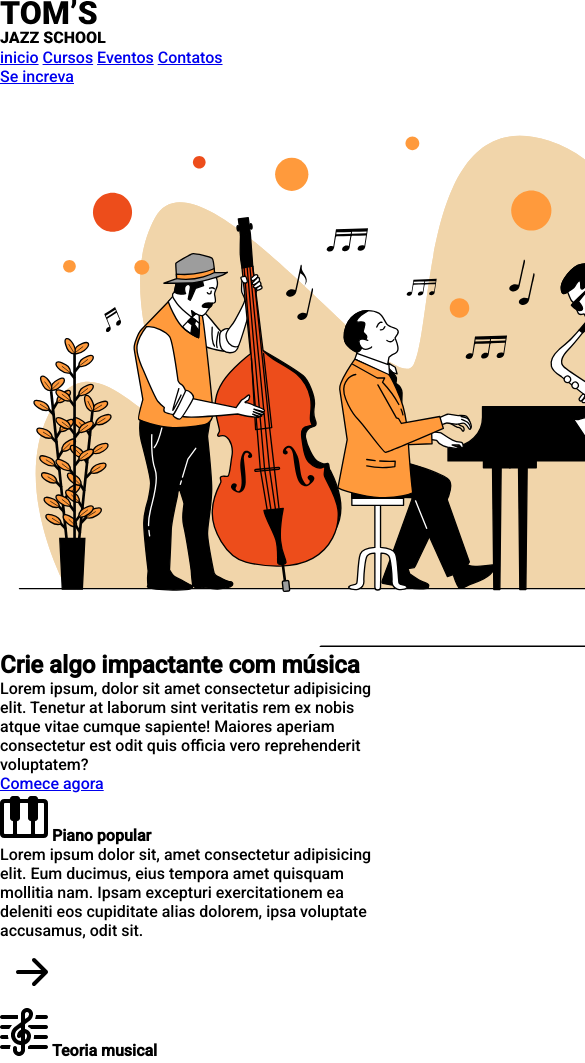
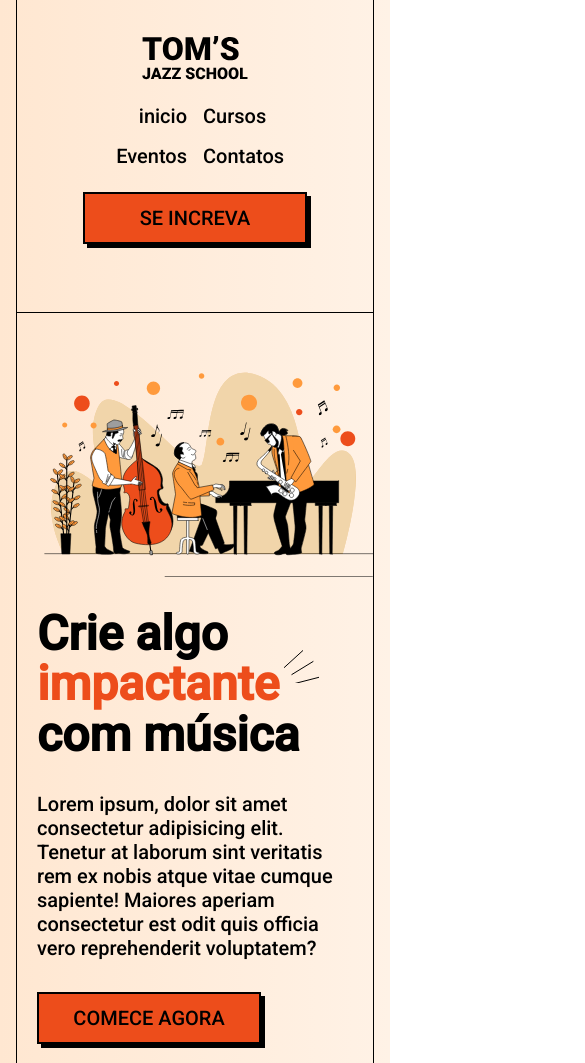
Before and after one commit to BlackRuude/Projeto_Escola_de_Jazz, a plain HTML site: page index.html in a window 390 px wide. Shown: the top 1063 px of the page, 585 px wide, since content can reach past the window. Drawn offline with Linux system fonts and the light colour scheme.

Commit message:
finalizando versão mobile

```diff
--- a/index.css
+++ b/index.css
@@ -10,3 +10,137 @@
     --color-black: black;
     --color-white: white;
 }
+
+body{
+    background: linear-gradient( 90deg, #FFE7D1 0%, #FFF2E6 100%);
+    padding: 0 1rem;
+
+}
+
+header,
+.hero-section,
+.courses-section,
+footer
+{
+    border-color: var(--color-black);
+    border-style: solid;
+    border-width: 0 1px 1px 1px;
+    padding: 1.25rem;
+}
+
+header img{
+    display: block;
+    margin: 1rem auto;
+}
+
+header nav{
+    display: grid;
+    grid-template-columns: 1fr 1fr;
+
+}
+
+nav a{
+    color: var(--color-black);
+    font-size: 1.25rem;
+    padding: 0.5rem;
+    text-decoration: none;
+}
+
+header nav a:nth-child(2n-1){
+    text-align: right;
+}
+
+.button{
+    background-color: var(--color-primary);
+    border: 2px solid var(--color-black);
+    box-shadow: 4px 4px 0 var(--color-black);
+    color: var(--color-black);
+    display: block;
+    font-size: 1.25rem;
+    padding: 0.75rem 1rem;
+    max-width: 14rem;
+    text-align: center;
+    text-decoration: none;
+    text-transform: uppercase;
+}
+
+.hero-section{
+    padding-right: 0;
+    padding-bottom: 16rem;
+}
+
+.hero-section img{
+    display: block;
+    margin: 1.25rem 0 0 auto;
+    max-width: 100%;
+}
+
+
+h1{
+    font-size: 3rem;
+    line-height: 105%;
+}
+
+h2{
+    font-size: 2.5rem;
+}
+
+.hero-section p{
+    font-size: 1.25rem;
+    padding-right: 1.25rem;
+}
+.hero-section .button{
+    position: relative;
+}
+.hero-section .button::after{
+    content: '';
+    background: url(img/arrow-curve.svg);
+    position: absolute;
+    top: 5rem;
+    right: -4rem;
+    height: 48px;
+    width: 132px;
+}
+
+.decoration {
+    display: block;
+    position: relative;
+}
+
+.decoration::after {
+    content: '';
+    background: url(img/three-dashes.svg);
+    position: absolute;
+    top: -0.75rem;
+    height: 36px;
+    width: 40px;
+}
+
+.mt-1 {
+    margin-top: 1rem;
+}
+
+.mt-2 {
+    margin-top: 2rem;
+}
+
+.mb-1{
+    margin-bottom: 3rem;
+}
+
+.mb-2{
+    margin-bottom: 2rem;
+}
+
+.mx-auto{
+    margin-left: auto;
+    margin-right: auto;
+}
+
+.text-primary{
+    color: var(--color-primary)
+}
+
+.text.center{
+    text-align: center;
+}
--- a/index.html
+++ b/index.html
@@ -16,24 +16,24 @@
 <body>
     <header>
         <img src="img/logo.svg" alt="Tom's Jazz School">
-        <nav>
+        <nav class="mt-1 mx-auto">
             <a href="a">inicio</a>
             <a href="a">Cursos</a>
             <a href="a">Eventos</a>
             <a href="a">Contatos</a>
         </nav>
-        <a href="#" class="button">Se increva</a>
+        <a href="#" class="button mb-1 mt-1 mx-auto">Se increva</a>
     </header>
     <main>
-        <section>
+        <section class="hero-section">
             <img src="img/hero-img.svg" alt="Banda de jazz tocando">
             <div>
-                <h1>Crie algo <span>impactante</span> com música</h1>
-                <p>Lorem ipsum, dolor sit amet consectetur adipisicing elit. Tenetur at laborum sint veritatis rem ex nobis atque vitae cumque sapiente! Maiores aperiam consectetur est odit quis officia vero reprehenderit voluptatem?</p>
+                <h1 class="mt-2">Crie algo <span class="text-primary decoration">impactante</span> com música</h1>
+                <p class="mt-2 mb-2">Lorem ipsum, dolor sit amet consectetur adipisicing elit. Tenetur at laborum sint veritatis rem ex nobis atque vitae cumque sapiente! Maiores aperiam consectetur est odit quis officia vero reprehenderit voluptatem?</p>
                 <a href="g" class="button">Comece agora</a>
             </div>
         </section>
-        <section>
+        <section class="courses-section">
             <div class="cards">
                 <article>
                     <img src="img/piano.png" alt="icone de teclas de piano">
@@ -61,7 +61,7 @@
                 </article>
             </div>
 
-            <h2>E <span>vários</span> outros!</h2>
+            <h2>E <span class="text-primary">vários</span> outros!</h2>
             <a href="#">Conhecer cursos</a>
         </section>
     </main>
```
